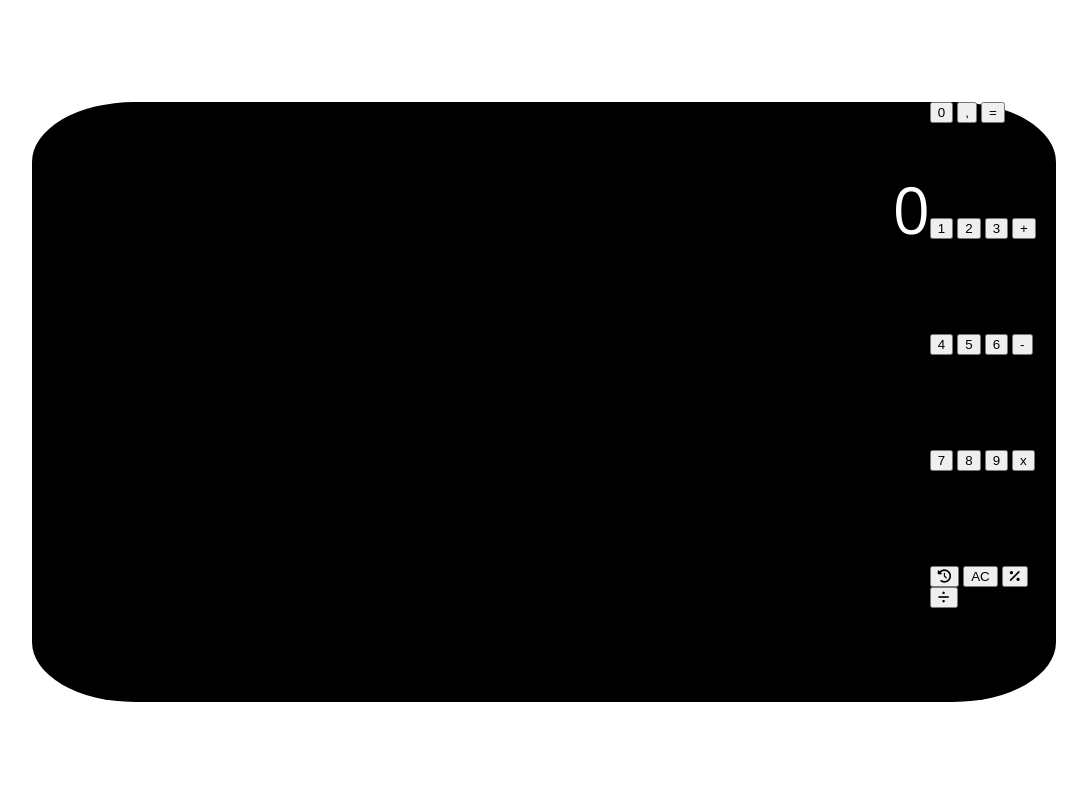
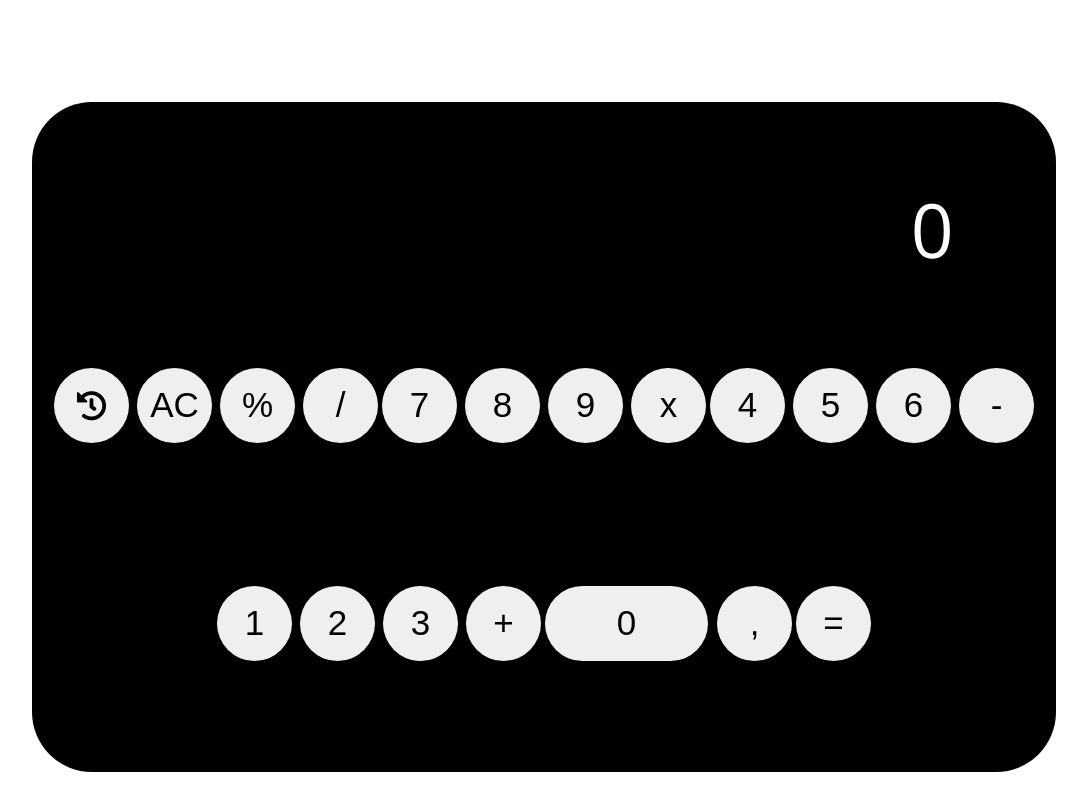
Before and after one commit to yamiranea/JavaScript-Financial-Calculator, a plain HTML site: page index.html in a window 1280 px wide. Shown: the whole page, without its empty margins (96-1183 px from the left). Drawn offline with nearby package versions, Linux system fonts and the light colour scheme.

Commit message:
basic css done and ready to add colors and js

```diff
--- a/index.html
+++ b/index.html
@@ -11,8 +11,10 @@
     />
     <link
       rel="stylesheet"
-      href="path/to/font-awesome/css/font-awesome.min.css"
+      href="https://use.fontawesome.com/releases/v5.12.1/css/all.css"
+      crossorigin="anonymous"
     />
+    <link rel="preconnect" href="./fuente_iconos.rtf" />
     <link rel="stylesheet" href="./styles.css" />
     <title>Calculator</title>
   </head>
@@ -22,20 +24,27 @@
       <div class="calculator_screen">0</div>
       <div class="calculator-buttons">
         <div class="calculator-buttons_row1">
-          <button id="key-0" onclick="key0()" class="number-keys">0</button>
-          <button id="key-decimal" onclick="decimal()" class="decimal-keys">
-            ,
+          <button id="key-history" onclick="history()" class="top-keys">
+            <i class="fa fa-history"></i>
           </button>
-          <button id="key-equals" onclick="equals()" class="operator-keys">
-            =
+          <button id="key-reset" onclick="reset()" class="top-keys">AC</button>
+          <button id="key-percent" onclick="percent()" class="top-keys">
+            %
+          </button>
+          <button id="key-division" onclick="division()" class="top-keys">
+            /
           </button>
         </div>
         <div class="calculator-buttons_row2">
-          <button id="key-1" onclick="key1()" class="number-keys">1</button>
-          <button id="key-2" onclick="key2()" class="number-keys">2</button>
-          <button id="key-3" onclick="key3()" class="number-keys">3</button>
-          <button id="key-addition" onclick="addition()" class="operator-keys">
-            +
+          <button id="key-7" onclick="key7()" class="number-keys">7</button>
+          <button id="key-8" onclick="key8()" class="number-keys">8</button>
+          <button id="key-9" onclick="key9()" class="number-keys">9</button>
+          <button
+            id="key-multiplication"
+            onclick="multiplication()"
+            class="operator-keys"
+          >
+            x
           </button>
         </div>
         <div class="calculator-buttons_row3">
@@ -51,29 +60,20 @@
           </button>
         </div>
         <div class="calculator-buttons_row4">
-          <button id="key-7" onclick="key7()" class="number-keys">7</button>
-          <button id="key-8" onclick="key8()" class="number-keys">8</button>
-          <button id="key-9" onclick="key9()" class="number-keys">9</button>
-          <button
-            id="key-multiplication"
-            onclick="multiplication()"
-            class="operator-keys"
-          >
-            x
+          <button id="key-1" onclick="key1()" class="number-keys">1</button>
+          <button id="key-2" onclick="key2()" class="number-keys">2</button>
+          <button id="key-3" onclick="key3()" class="number-keys">3</button>
+          <button id="key-addition" onclick="addition()" class="operator-keys">
+            +
           </button>
         </div>
         <div class="calculator-buttons_row5">
-          <button id="key-history" onclick="history()" class="history-keys">
-            <i class="fa fa-history"></i>
+          <button id="key-0" onclick="key0()" class="number-keys">0</button>
+          <button id="key-decimal" onclick="decimal()" class="decimal-keys">
+            ,
           </button>
-          <button id="key-reset" onclick="reset()" class="reset-keys">
-            AC
-          </button>
-          <button id="key-percent" onclick="percent()" class="percent-keys">
-            <i class="fa fa-percent"></i>
-          </button>
-          <button id="key-division" onclick="division()" class="division-keys">
-            <i class="fa-solid fa-divide"></i>
+          <button id="key-equals" onclick="equals()" class="operator-keys">
+            =
           </button>
         </div>
       </div>
--- a/styles.css
+++ b/styles.css
@@ -4,30 +4,78 @@ body {
     margin: auto;
 }
 
+:root {
+    --background-color: black;
+    --keys-main-color: #969393;
+    --keys-secondary-color: #F99D47;
+    --keys-tertiary-color: #C7C7C7;
+    --keys-font-color: white;
+    --top-keys-font-color: black;
+}
+
 .calculator {
     display: flex;
-    justify-content: center;
-    background-color: black;
+    flex-direction: column;
+    background-color: var(--background-color);
     width: 100%;
-    height: 600px;
+    height: 670px;
     margin-top: 10%;
-    border-radius: 10%;
+    border-radius: 60px;
 }
 
 .calculator_screen {
     width: 90%;
     height: 10%;
-    background-color: black;
-    color: white;
+    background-color: var(--background-color);
+    color: var(--keys-font-color);
     display: flex;
-    margin-top: 77px;
+    margin-top: 93px;
     align-items: center;
     font-family: 'Open Sans', sans-serif;
-    font-size: 65px;
-    font-weight: 400;
+    font-size: 75px;
+    font-weight: 100;
     justify-content: flex-end;
 }
 
 .calculator-buttons {
-    display: grid;
+    display: flex;
+    justify-items: center;
+    width: 100%;
+    height: 100%;
+    margin-bottom: 40px;
+    margin-top: 34px;
+    flex-direction: row;
+    flex-wrap: wrap;
+    justify-content: center;
+    align-items: center;
 }
+
+button {
+    display: inline-block;
+    height: 75px;
+    width: 75px;
+    border-radius: 50%;
+    text-decoration: none;
+    font-size: 35px;
+    text-align: center;
+    cursor: pointer;
+    border: none;
+    box-shadow: none;
+    margin: 2px;
+}
+
+i {
+    font-size: 30px;
+    color: var(--top-keys-font-color);
+}
+
+.calculator-buttons_row5 {
+    display: flex;
+    flex-direction: row;
+}
+
+.calculator-buttons_row5 #key-0 {
+    width: 163px;
+    border-radius: 40px;
+    margin-right: 7px;
+}
```
Also changed, not shown: img/keys-button-large.png (added), img/keys-button-numbers.png (added), img/keys-buttons-operators.png (added), img/keys-buttons-top.png (added), 2 other files.
